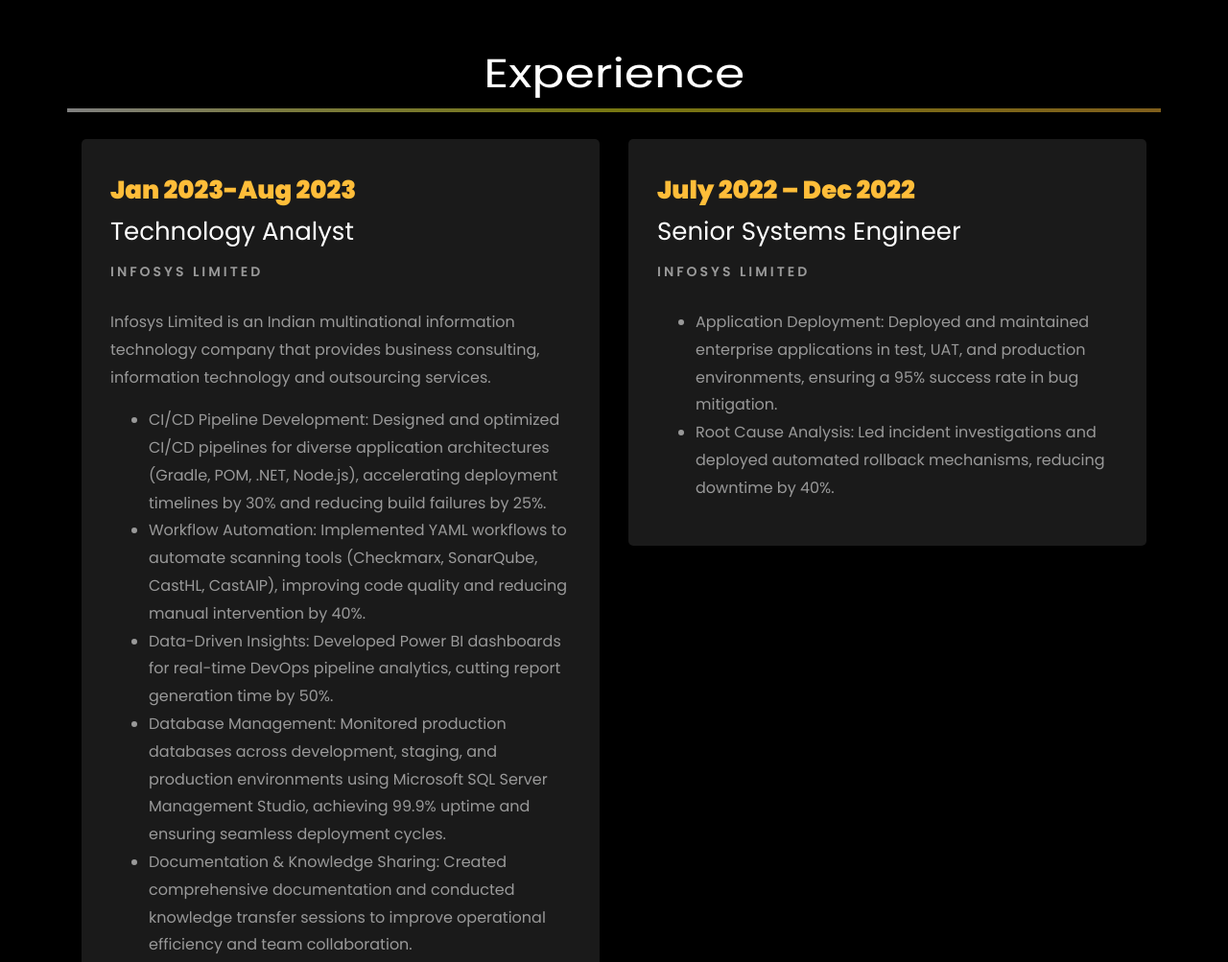
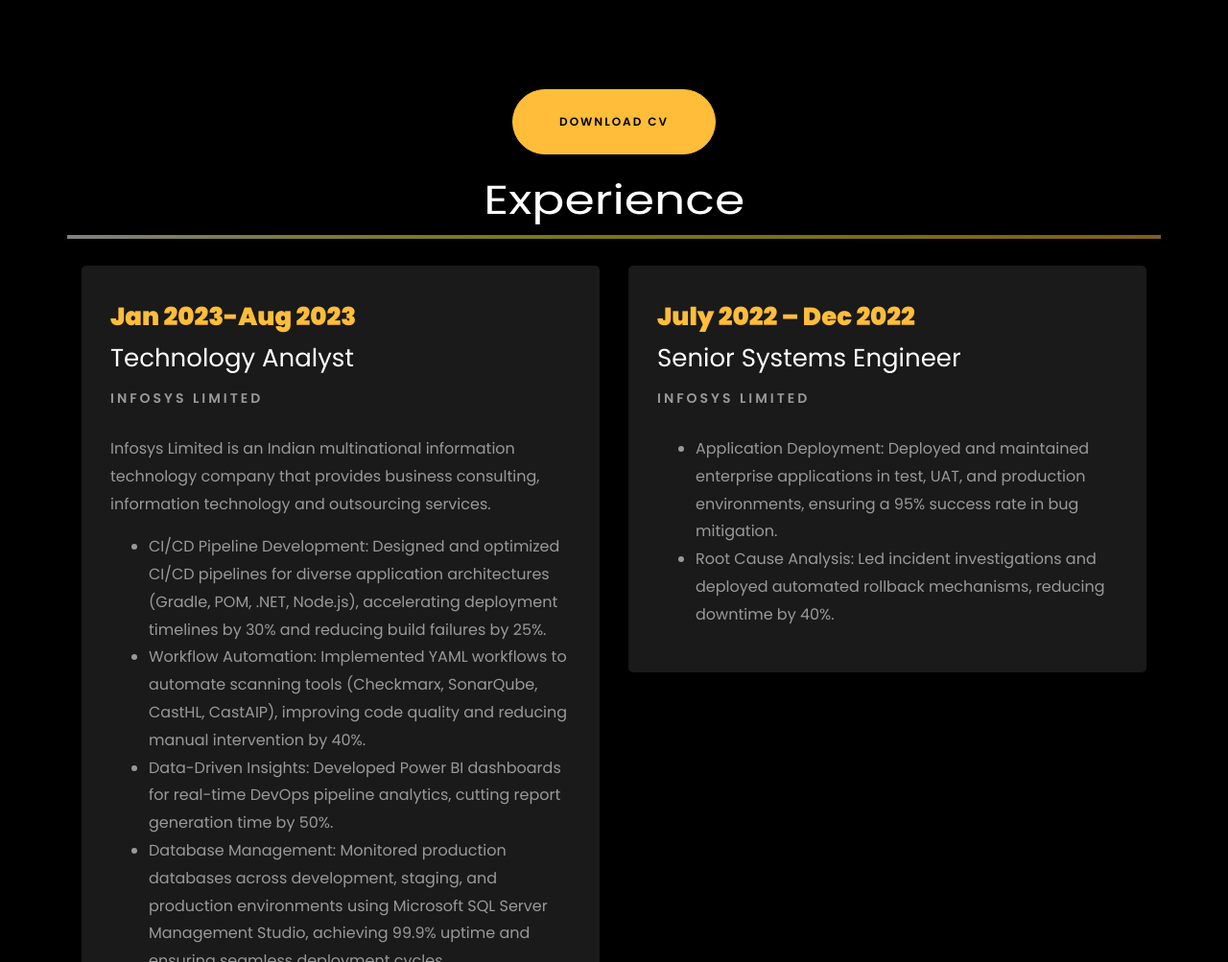
Before and after one commit to chiranjeevsingh98/portfolio-website, a plain HTML site: page index.html in a window 1280 px wide. Shown: the part 2287-3290 px from the top of the page at 96% size. Drawn offline with Linux system fonts and the light colour scheme; files whose address does not match are found by name.

Commit message:
Update index.html

```diff
--- a/index.html
+++ b/index.html
@@ -345,7 +345,13 @@
             <h2 class="mb-4">Resume</h2>
             <p>Experienced Technology Analyst with 3 years of experience in Infosys Limited, specializing in IT DevOps and deployments. Proven expertise in testing, building, deploying, live production, and creating databases. Successfully managed CI/CD pipelines, ensuring reliability through comprehensive testing and deploying applications across multiple environments (DEV, SYS, PROD). Collaborated with internal and client teams through knowledge transfer sessions, ensuring alignment on DevOps pipelines and application development processes.</p>
           </div>
+
         </div>
+		<div class="row justify-content-center mt-5">
+			<div class="col-md-6 text-center ftco-animate">
+				<p><a href="assets/Chiranjeev Updated Resume Profile.pdf" class="btn btn-primary py-4 px-5">Download CV</a></p>
+			</div>
+		</div>
 
 		<div class="row">
 			<h1 class="big-4">Experience</h1>
@@ -445,12 +451,11 @@
     				</div>
 				</div>
     		</div>
-
-    		<div class="row justify-content-center mt-5">
+    		<!-- <div class="row justify-content-center mt-5">
     			<div class="col-md-6 text-center ftco-animate">
     				<p><a href="assets/Chiranjeev Updated Resume Profile.pdf" class="btn btn-primary py-4 px-5">Download CV</a></p>
     			</div>
-    		</div>
+    		</div> -->
     	</div>
     </section>
 
```
